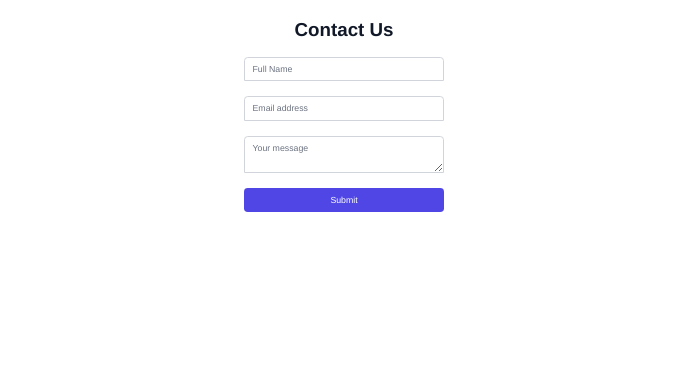
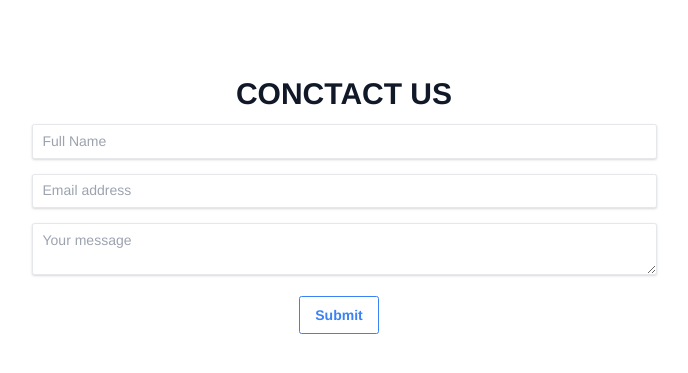
Before and after one commit to Eduarduar/blogMarino, a PHP site: page /contact.php in a window 1280 px wide. Shown: the part 65-438 px from the top of the page, without its empty margins (296-984 px from the left). Run offline with PHP 8.4, Linux system fonts and the light colour scheme; some libraries are stand-ins or nearby versions.

Commit message:
Update: Se agregaron nuevos estilos al apartado de contacto

```diff
--- a/contact.php
+++ b/contact.php
@@ -28,27 +28,27 @@
     </header>
     <br><br><br><br>
     <!-- Contact -->
-    <div>
-        <form method="post">
-            <div class="w-full max-w-xs mx-auto">
-                <h2 class="mb-6 text-center text-3xl font-extrabold text-gray-900">
-                    Contact Us
+    <div class="mt-24">     <!-- mx-auto container flex flex-col items-center justify-center h-screen -->
+        <form method="post" class="container mx-auto">
+            <div class="w-2/4 mx-auto">
+                <h2 class="mb-6 text-center text-5xl font-bold text-gray-900">
+                    CONCTACT US
                 </h2>
                 <div class="space-y-6">
                     <div>
                         <label for="name" class="sr-only">Full Name</label>
-                        <input id="name" name="name" type="text" required class="appearance-none rounded-none relative block w-full px-3 py-2 border border-gray-300 placeholder-gray-500 text-gray-900 rounded-t-md focus:outline-none focus:ring-indigo-500 focus:border-indigo-500 focus:z-10 sm:text-sm" placeholder="Full Name">
+                        <input id="name" name="name" type="text" required class="shadow appearance-none border rounded w-full py-3 px-4 text-gray-700 leading-tight focus:outline-none focus:shadow-outline" placeholder="Full Name">
                     </div>
                     <div>
                         <label for="email" class="sr-only">Email address</label>
-                        <input id="email" name="email" type="email" required class="appearance-none rounded-none relative block w-full px-3 py-2 border border-gray-300 placeholder-gray-500 text-gray-900 rounded-t-md focus:outline-none focus:ring-indigo-500 focus:border-indigo-500 focus:z-10 sm:text-sm" placeholder="Email address">
+                        <input id="email" name="email" type="email" required class="shadow appearance-none border rounded w-full py-3 px-4 text-gray-700 leading-tight focus:outline-none focus:shadow-outline" placeholder="Email address">
                     </div>
                     <div>
                         <label for="message" class="sr-only">Message</label>
-                        <textarea id="message" name="message" required class="appearance-none rounded-none relative block w-full px-3 py-2 border border-gray-300 placeholder-gray-500 text-gray-900 rounded-t-md focus:outline-none focus:ring-indigo-500 focus:border-indigo-500 focus:z-10 sm:text-sm" placeholder="Your message"></textarea>
+                        <textarea id="message" name="message" required class="shadow appearance-none border rounded w-full py-3 px-4 text-gray-700 leading-tight focus:outline-none focus:shadow-outline" placeholder="Your message"></textarea>
                     </div>
-                    <div>
-                        <input type="submit" name="send" class="group relative w-full flex justify-center py-2 px-4 border border-transparent text-sm font-medium rounded-md text-white bg-indigo-600 hover:bg-indigo-700 focus:outline-none focus:ring-2 focus:ring-offset-2 focus:ring-indigo-500"></input>
+                    <div class="flex flex-row justify-center">
+                        <input type="submit" name="send" class="bg-transparent hover:bg-blue-500 text-blue-500 font-bold py-3 px-6 border border-blue-500 rounded focus:outline-none focus:shadow-outline hover:text-white transition duration-300 mr-4"></input>
                     </div>
                 </div>
             </div>
```
